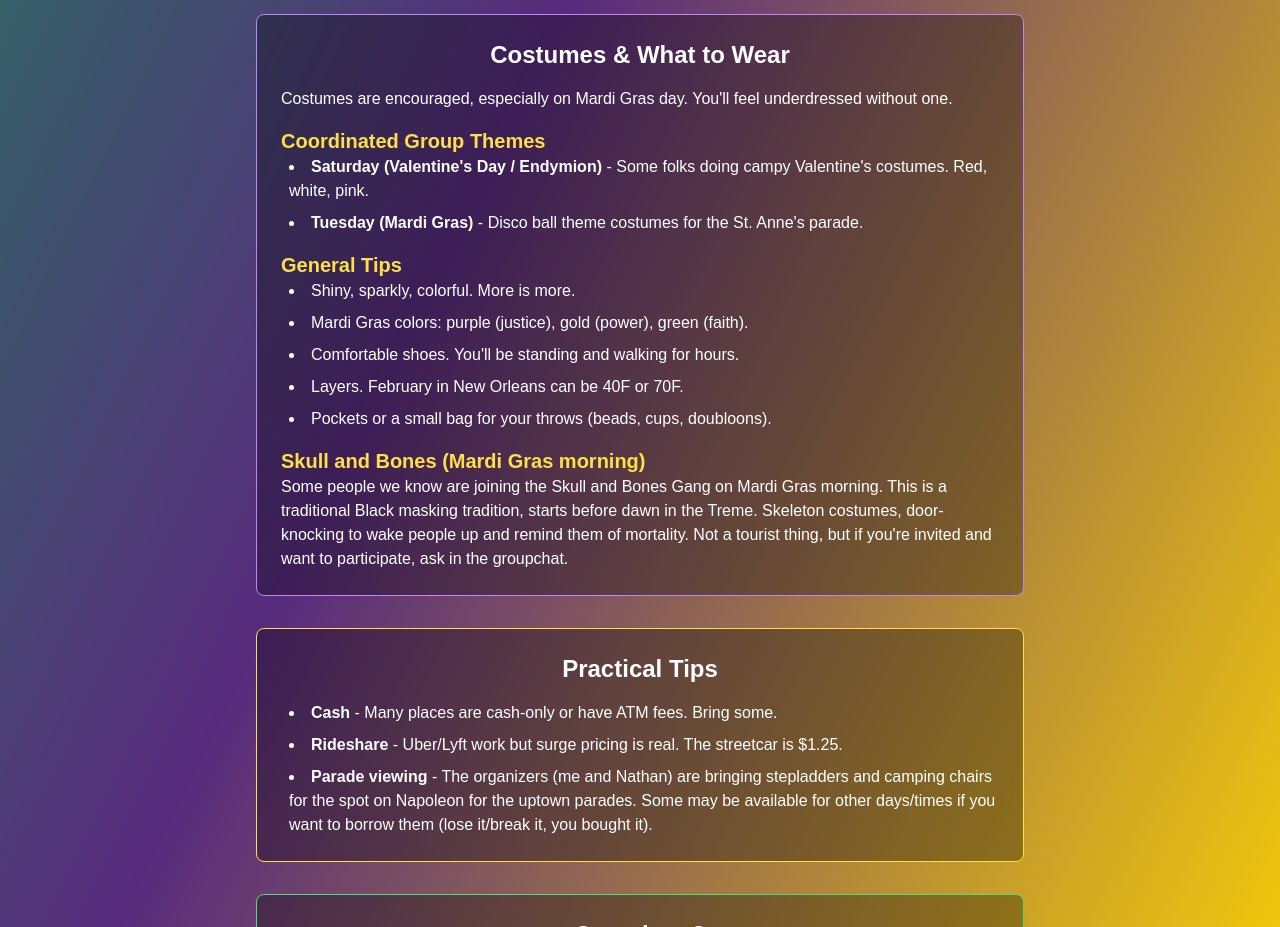
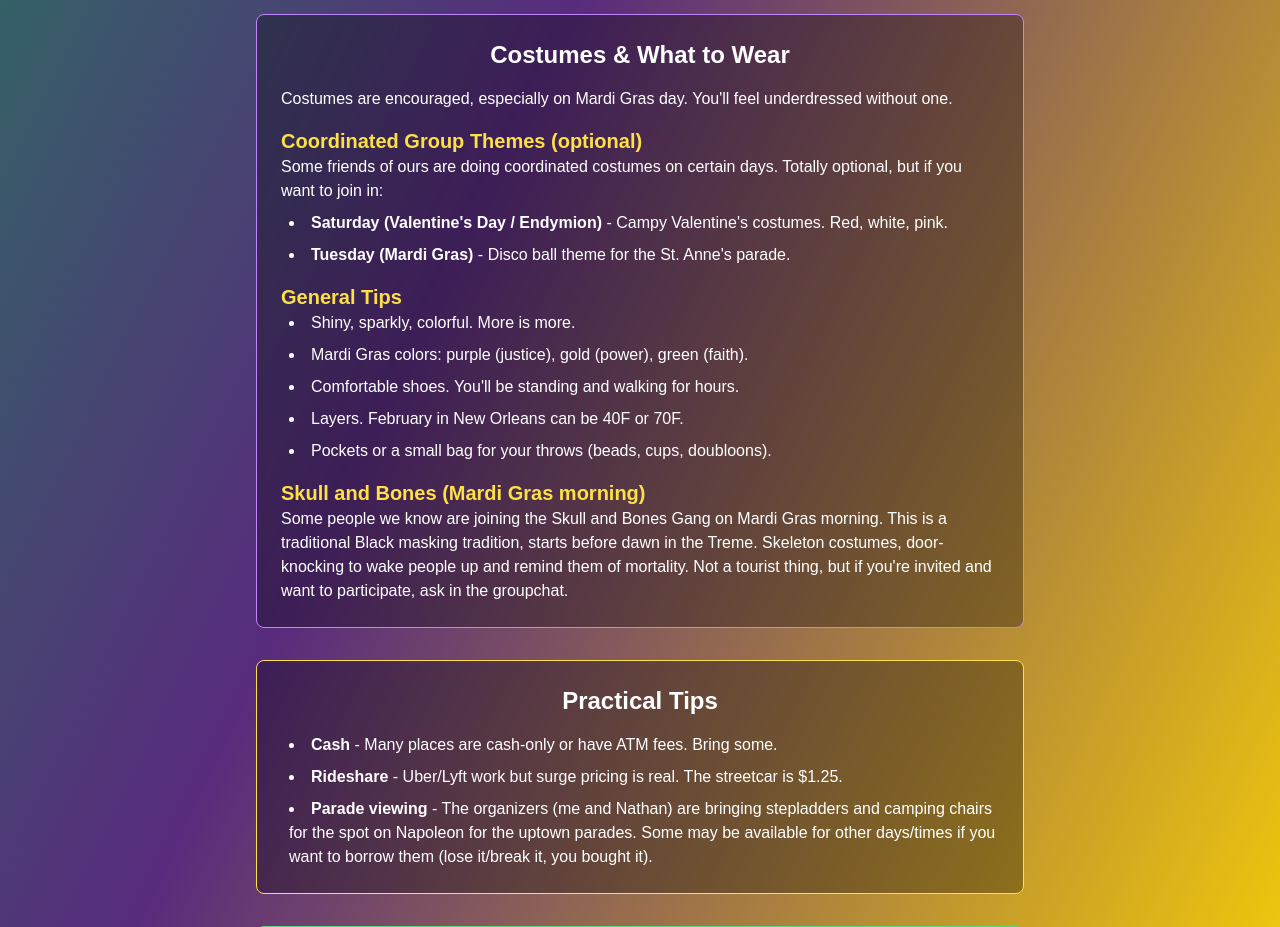
Before and after one commit to WhiskeyTuesday/mardidotcamp, a SvelteKit app: page /guide in a window 1280 px wide. Shown: the part 1460-2387 px from the top of the page. Built offline with nearby package versions, Linux system fonts and the light colour scheme.

Commit message:
costumes

```diff
--- a/src/routes/guide/+page.svelte
+++ b/src/routes/guide/+page.svelte
@@ -118,10 +118,11 @@
           <p>Costumes are encouraged, especially on Mardi Gras day. You'll feel underdressed without one.</p>
 
           <div>
-            <h3 class="text-xl font-bold text-yellow-300">Coordinated Group Themes</h3>
+            <h3 class="text-xl font-bold text-yellow-300">Coordinated Group Themes (optional)</h3>
+            <p class="mb-2">Some friends of ours are doing coordinated costumes on certain days. Totally optional, but if you want to join in:</p>
             <ul class="list-disc list-inside ml-2 space-y-2">
-              <li><strong>Saturday (Valentine's Day / Endymion)</strong> - Some folks doing campy Valentine's costumes. Red, white, pink.</li>
-              <li><strong>Tuesday (Mardi Gras)</strong> - Disco ball theme costumes for the St. Anne's parade.</li>
+              <li><strong>Saturday (Valentine's Day / Endymion)</strong> - Campy Valentine's costumes. Red, white, pink.</li>
+              <li><strong>Tuesday (Mardi Gras)</strong> - Disco ball theme for the St. Anne's parade.</li>
             </ul>
           </div>
 
```
